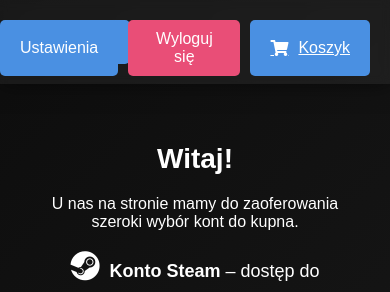
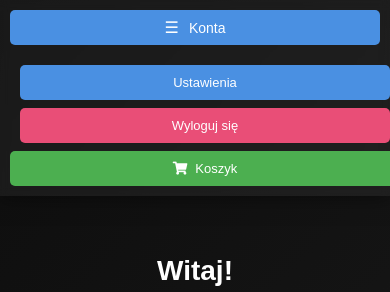
Before and after one commit to SaQu218/AccSell, a website: page public/home.html in a window 390 px wide. Shown: the top 292 px of the page. Drawn offline with Linux system fonts and the light colour scheme.

Commit message:
Aktualizacja dla telefonow

```diff
--- a/public/home.html
+++ b/public/home.html
@@ -35,12 +35,14 @@
             box-shadow: 0 0 20px rgba(0, 0, 0, 0.5);
             backdrop-filter: blur(5px);
             display: flex;
-            justify-content: center;
+            justify-content: space-between;
+            align-items: center;
             position: relative;
+            flex-wrap: wrap;
+            gap: 10px;
         }
 
         .dropdown {
-            flex: auto;
             position: relative;
             display: inline-block;
         }
@@ -57,6 +59,7 @@
             display: flex;
             align-items: center;
             gap: 10px;
+            white-space: nowrap;
         }
 
         .dropdown-button:hover {
@@ -118,22 +121,29 @@
         }
 
         .navbar-buttons {
-            position: absolute;
-            top: 20px;
-            right: 20px;
             display: flex;
             gap: 10px;
+            align-items: center;
+            flex-wrap: wrap;
         }
 
-        .logout-button, .settings-button {
+        .logout-button, .settings-button, .menu-button {
             padding: 10px 20px;
-            background: #e94e77;
             border: none;
             border-radius: 5px;
             color: #ffffff;
             cursor: pointer;
             font-size: 16px;
             transition: background 0.3s;
+            white-space: nowrap;
+            display: flex;
+            align-items: center;
+            gap: 8px;
+            text-decoration: none;
+        }
+
+        .logout-button {
+            background: #e94e77;
         }
 
         .logout-button:hover {
@@ -146,6 +156,84 @@
 
         .settings-button:hover {
             background: #357abd;
+        }
+
+        .menu-button {
+            background: #4caf50;
+        }
+
+        .menu-button:hover {
+            background: #45a049;
+        }
+
+        /* Responsywność dla menu */
+        @media screen and (max-width: 768px) {
+            .navbar {
+                padding: 15px;
+                flex-direction: column;
+                align-items: stretch;
+            }
+
+            .dropdown {
+                width: 100%;
+            }
+
+            .dropdown-button {
+                width: 100%;
+                justify-content: center;
+            }
+
+            .navbar-buttons {
+                width: 100%;
+                justify-content: center;
+                margin-top: 10px;
+            }
+
+            .logout-button, .settings-button, .menu-button {
+                padding: 8px 15px;
+                font-size: 14px;
+            }
+
+            .dropdown-content {
+                width: 100%;
+                position: static;
+                box-shadow: none;
+                background: rgba(255, 255, 255, 0.1);
+                border-radius: 0;
+                margin-top: 5px;
+            }
+
+            .dropdown-content a {
+                text-align: center;
+                padding: 10px;
+            }
+        }
+
+        @media screen and (max-width: 480px) {
+            .navbar {
+                padding: 10px;
+            }
+
+            .navbar-buttons {
+                flex-direction: column;
+                gap: 8px;
+            }
+
+            .logout-button, .settings-button, .menu-button {
+                width: 100%;
+                justify-content: center;
+                padding: 10px;
+                font-size: 13px;
+            }
+
+            .dropdown-button {
+                font-size: 14px;
+                padding: 8px 12px;
+            }
+
+            .menu-icon {
+                font-size: 16px;
+            }
         }
 
         .modal {
@@ -247,24 +335,6 @@
             justify-content: center;
             gap: 10px;
         }
-
-        .menu-button {
-            background: #4a90e2;
-            padding: 10px 20px;
-            border: none;
-            border-radius: 5px;
-            color: #ffffff;
-            font-size: 16px;
-            cursor: pointer;
-            transition: background 0.3s;
-            display: flex;
-            align-items: center;
-            gap: 10px;
-        }
-
-        .menu-button:hover {
-            background: #357abd;
-        }
     </style>
 </head>
 <body>
```
Also changed, not shown: public/index.html (+32 -4 lines), public/register.html (+39 -3 lines), public/welcome.html (+21 -3 lines).
